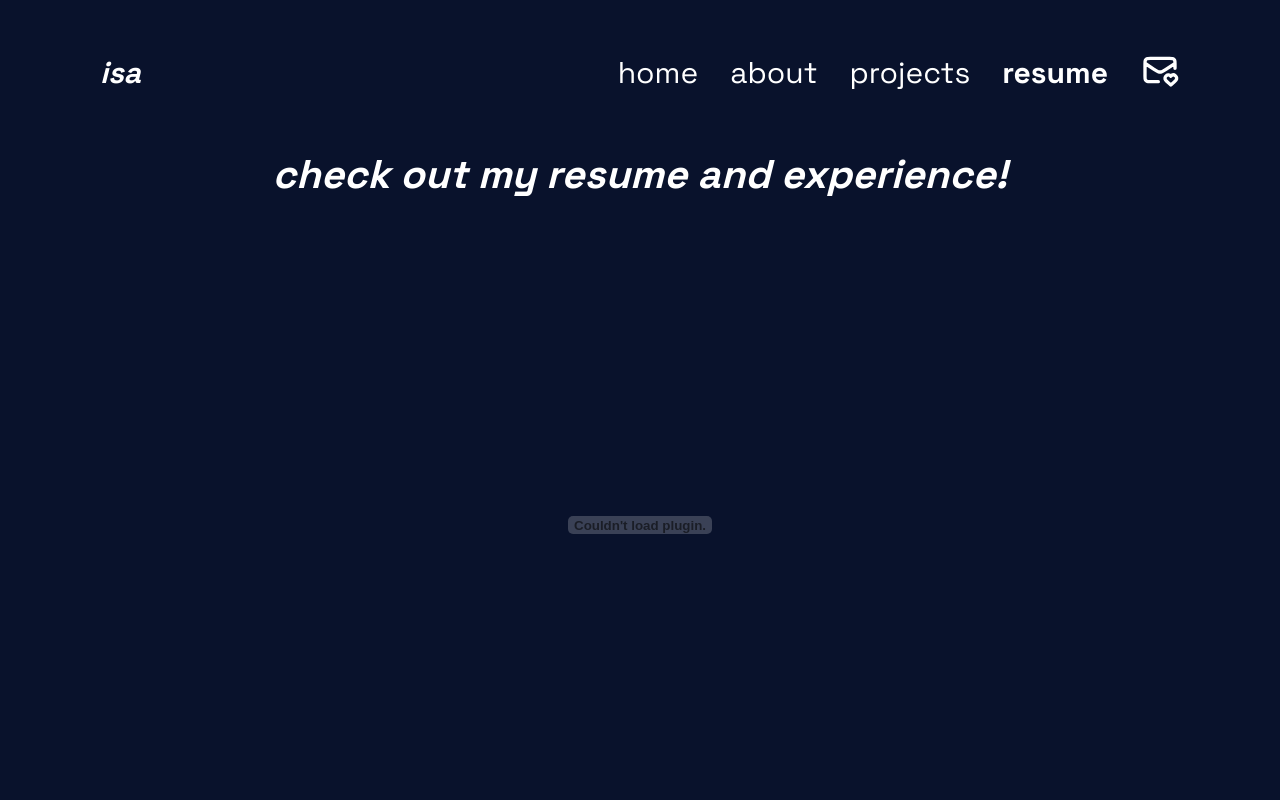
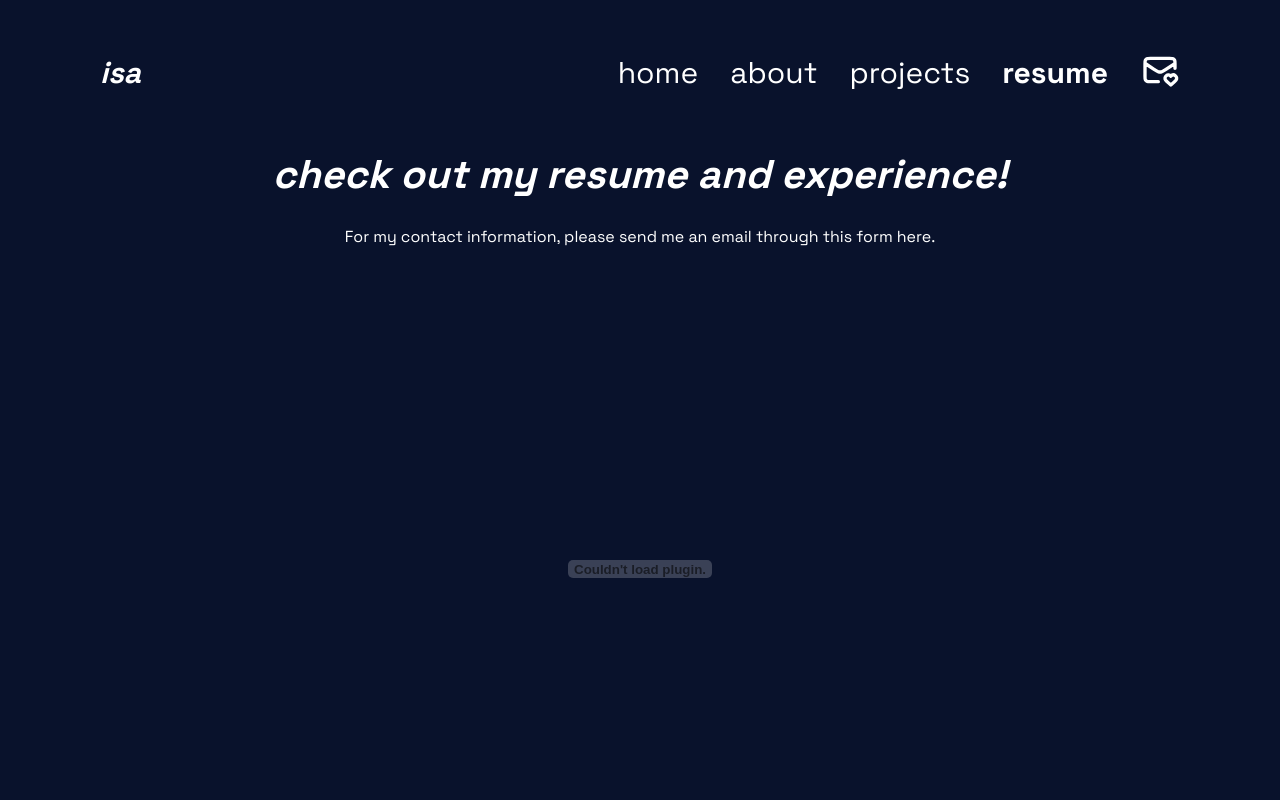
Before and after one commit to isabelle-bh/my-portfolio, a React (Create React App) app: page /my-portfolio/resume in a window 1280 px wide. Shown: the top 800 px of the page. Built offline with nearby package versions, Linux system fonts and the light colour scheme; a web font is replaced by a local one.

Commit message:
docs: replacing resume

```diff
--- a/src/App.css
+++ b/src/App.css
@@ -375,6 +375,10 @@ h4 {
   margin-top: 20px;
 }
 
+.resume p {
+  text-align: center;
+}
+
 /* Mobile View */
 @media screen and (max-width: 768px) {
   .resume .resume-content {
--- a/src/components/resume.js
+++ b/src/components/resume.js
@@ -12,6 +12,10 @@ const Resume = () => {
   return (
     <section className="resume">
       <h2 className="tagline">check out my resume and experience!</h2>
+      <p>
+        For my contact information, please send me an email through this form {' '}
+        <a href="https://isabelle-bh.github.io/my-portfolio/contact">here</a>.
+      </p>
       <div className="resume-content">
         {isError ? (
           <div>
```
Also changed, not shown: 1 other file (tests, documents, lock files or other folders).
